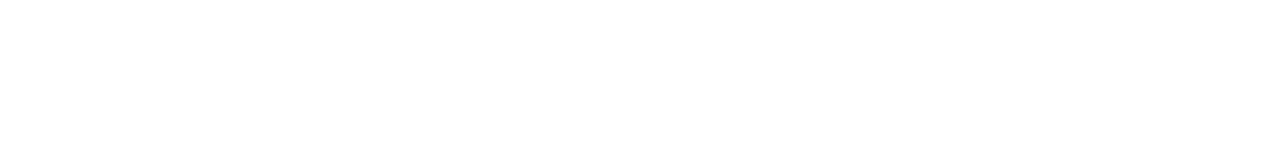
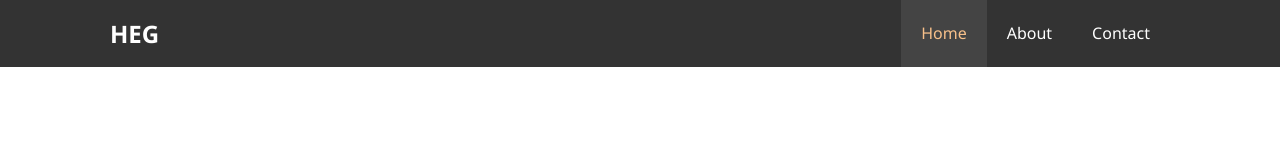
Before and after one commit to Boghdady/hotel-site, a plain HTML site: page index.htm in a window 1280 px wide. Drawn offline with Linux system fonts and the light colour scheme.

Commit message:
Finish navbar

```diff
--- /dev/null
+++ b/css/style.css
@@ -0,0 +1,73 @@
+/* Reset */
+* {
+  margin: 0;
+  padding: 0;
+  box-sizing: border-box;
+}
+
+/* Main Styling */
+html, body {
+  font-family: 'Segoe UI', Tahoma, Geneva, Verdana, sans-serif;
+  line-height: 1.7em;
+}
+
+a {
+  color: #333;
+  text-decoration: none;
+}
+
+h1, h2, h3 {
+  padding-bottom:20px;
+}
+
+p {
+  /* top and buttom = 10px , left and right = 0 */
+  margin: 10px 0;
+}
+
+/* Utility Classes */
+.container {
+  /* make container on the center */
+  margin:auto;
+  max-width: 1100px;
+  overflow:auto;
+  padding: 0 20px;
+}
+
+/* Navbar */
+#navbar {
+  background: #333;
+  color: #fff;
+  overflow: auto;
+}
+
+
+#navbar a{
+  color: #fff;
+}
+
+#navbar h1{
+  float: left;
+  padding-top: 20px;
+}
+
+#navbar ul {
+  float: right;
+  list-style: none;
+}
+
+#navbar ul li {
+  float: left;
+}
+
+#navbar ul li a {
+  display: block;
+  padding:20px;
+  text-align: center;
+}
+
+#navbar ul li a:hover,
+#navbar ul li a.current{
+  background:#444;
+  color: #f7c08a;
+}
--- a/index.htm
+++ b/index.htm
@@ -3,9 +3,25 @@
 <head>
   <meta charset="UTF-8">
   <meta name="viewport" content="width=device-width, initial-scale=1.0">
-  <title>Document</title>
+  <meta name="description" content="Welcome to the best hotel in egypt">
+  <meta name="keywords" content="hotel, egypt hotel, travel, sleep">
+  <!-- link to css style -->
+  <link rel="stylesheet" href="css/style.css">
+
+  <title>Hotel EG | Welcome</title>
 </head>
 <body>
-
+  <header>
+    <nav id="navbar">
+      <div class="container">
+        <h1 class="logo"><a href="index.htm">HEG</a></h1>
+        <ul>
+          <li><a class="current" href="index.html">Home</a></li>
+          <li><a href="about.html">About</a></li>
+          <li><a href="contact.html">Contact</a></li>
+        </ul>
+      </div>
+    </nav>
+  </header>
 </body>
 </html>
```
